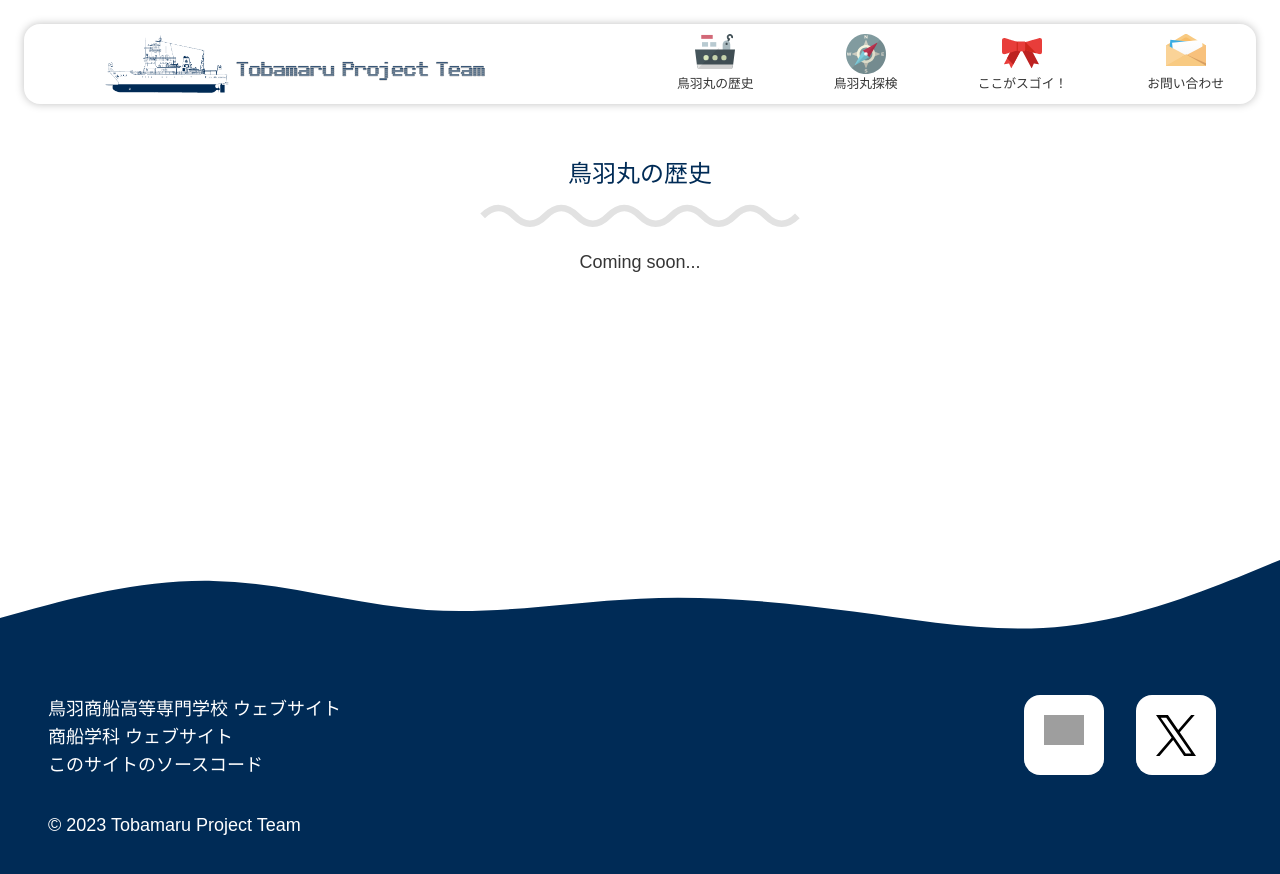
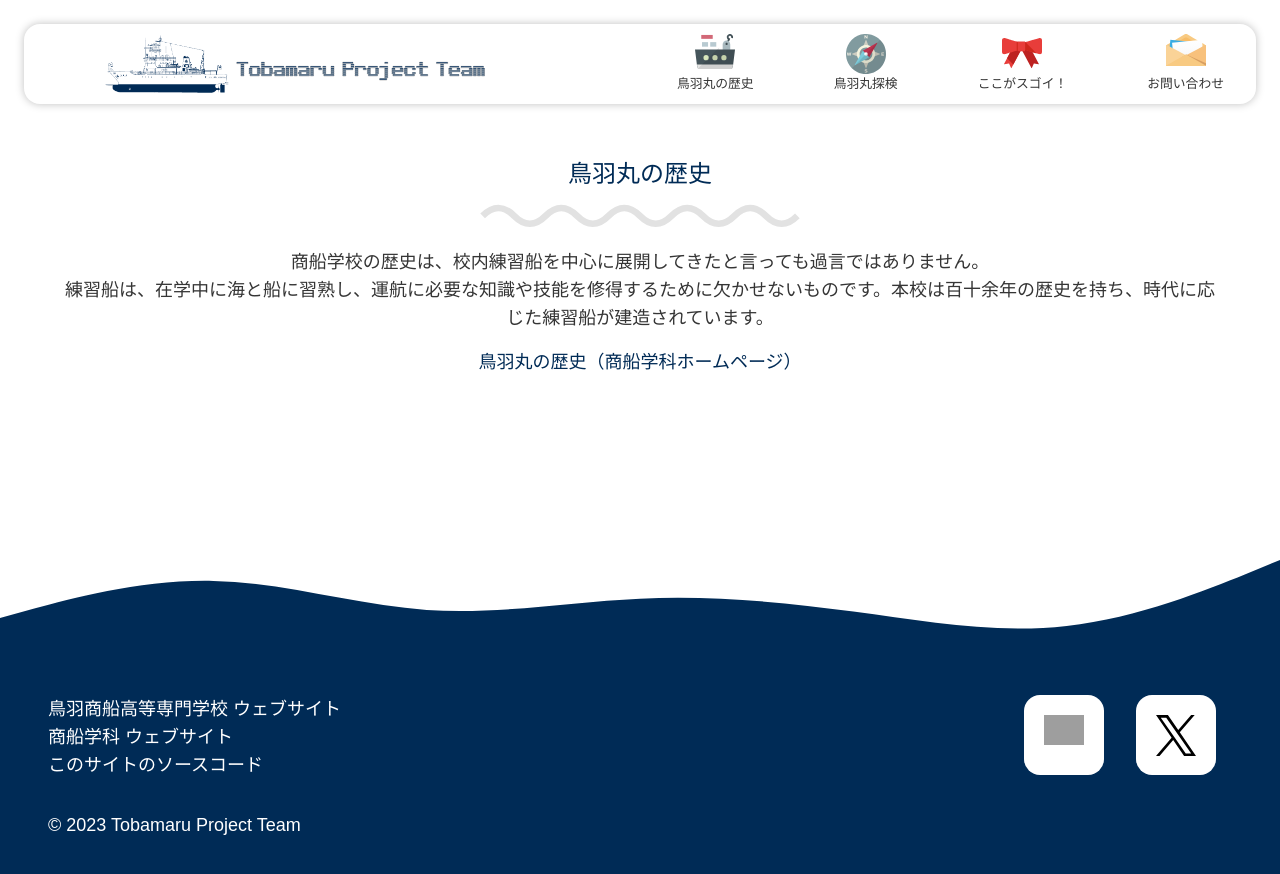
Before and after one commit to takara2314/3rd-tobamaru-lastyear, a SvelteKit app: page /history in a window 1280 px wide. Shown: the top 874 px of the page. Built offline with nearby package versions, Linux system fonts and the light colour scheme; grey boxes are pictures that could not be loaded; a web font is replaced by a local one.

Commit message:
Add: 鳥羽丸の歴史のページ

```diff
--- a/src/routes/history/+page.svelte
+++ b/src/routes/history/+page.svelte
@@ -15,7 +15,36 @@
       鳥羽丸の歴史
     </H2>
     <div>
-      Coming soon...
+      <p>
+        商船学校の歴史は、校内練習船を中心に展開してきたと言っても過言ではありません。
+      </p>
+      <p>
+        練習船は、在学中に海と船に習熟し、運航に必要な知識や技能を修得するために欠かせないものです。本校は百十余年の歴史を持ち、時代に応じた練習船が建造されています。
+      </p>
+    </div>
+
+    <div class="link-area">
+      <a
+        href="https://www.maritime.toba-cmt.ac.jp/tobamaru/ship_history"
+        class="link"
+      >
+        鳥羽丸の歴史（商船学科ホームページ）
+      </a>
     </div>
   </article>
 </main>
+
+<style>
+  article > div {
+    padding-left: 4rem;
+    padding-right: 4rem;
+  }
+
+  .link-area {
+    margin-top: 1rem;
+  }
+
+  .link {
+    color: var(--primary-color);
+  }
+</style>
```
